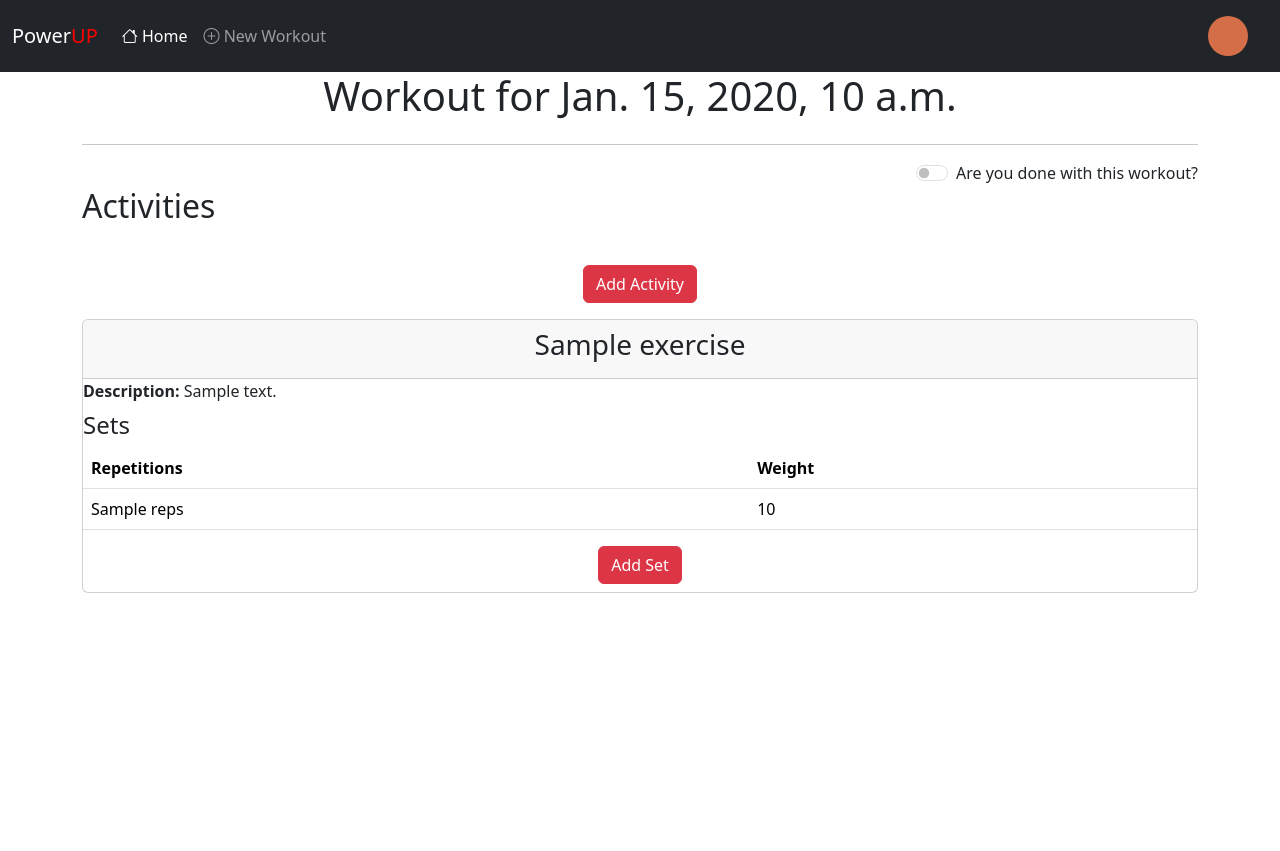
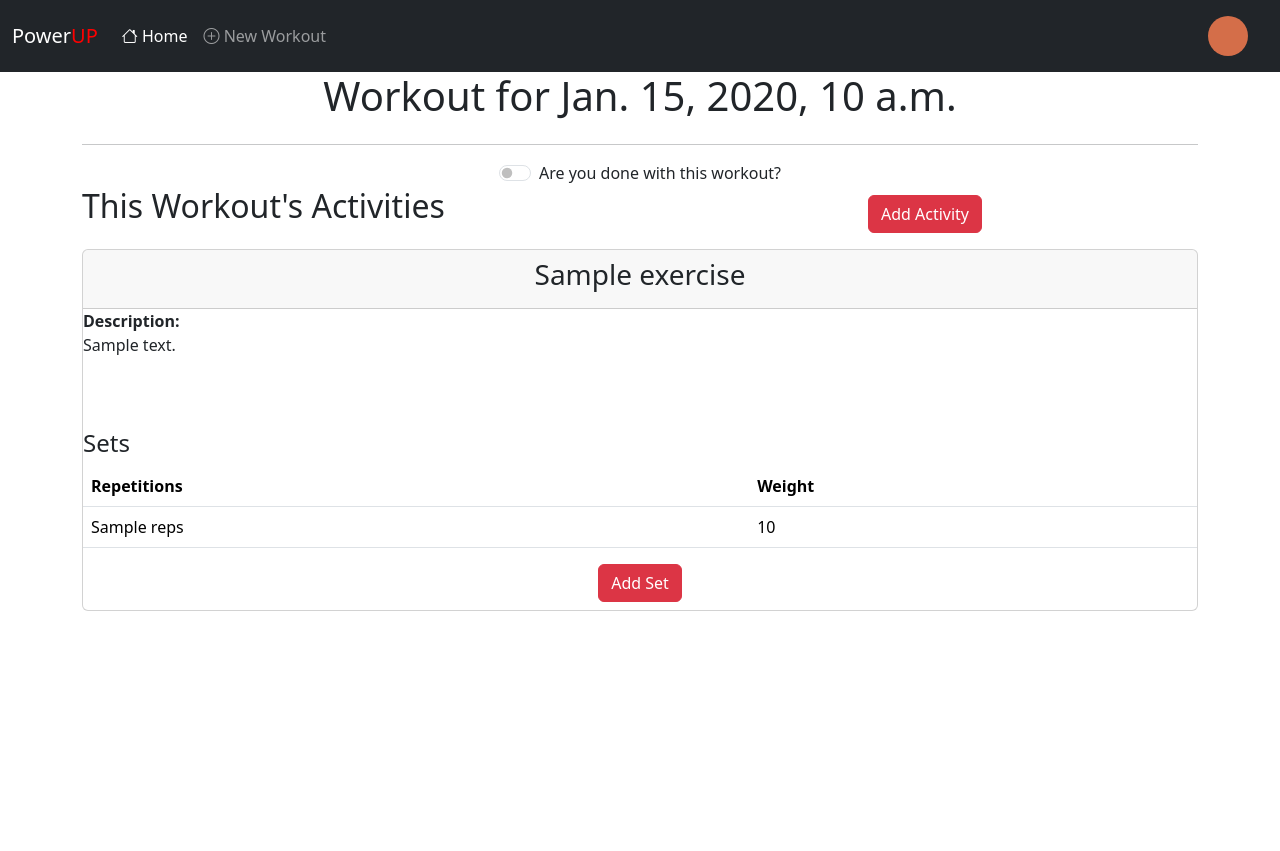
Before and after one commit to epolancot/PowerUp, a Django app: template main_app/templates/workouts/detail.html in a window 1280 px wide. Shown: the top 851 px of the page. Run offline with Django 4.2, Linux system fonts and the light colour scheme; the template is opened without the code that fills it: most values are stand-ins (such as "Sample title", 1, 10 or a date in 2020).

Commit message:
update workout details page

```diff
--- a/main_app/templates/workouts/detail.html
+++ b/main_app/templates/workouts/detail.html
@@ -2,10 +2,12 @@
 
 {% block content %}
 <div class="row text-center">
-    <h1>Workout for {{ workout.date }}</h1>
+    <div class="col">
+        <h1>Workout for {{ workout.date }}</h1>
+    </div>
 </div>
 <hr />
-<div class="d-flex flex-column align-items-end">
+<div class="d-flex flex-column align-items-center">
     <div>
         <form>
             <div class="form-check form-switch">
@@ -16,23 +18,36 @@
     </div>
 </div>
 <div class="row">
-    <div class="container">
-        <h2>Activities</h2><br />
+    <div class="col">
+        <h2>This Workout's Activities</h2>
+    </div>
+    <div class="col d-flex align-items-end">
         <div class="container text-center mt-2">
             <form action="/workouts/{{ workout.id }}/search">
                 <button type="submit" class="btn btn-danger">Add Activity</button>
             </form>
         </div>
+    </div>
+</div>
+<div class="row">
+    <div class="container">
         {% for activity in workout.activity_set.all %}
         <div class="card activities-card mt-3">
             <div class="card-header text-center">
                 <h3>{{ activity.exercise.name }}</h3>
             </div>
             <div class="card-content align-items-center">
-                <b>Description: </b>{{ activity.exercise.description |striptags}}<br />
+                <b>Description: </b><br/>
+                <p class="card-text">
+                    {{ activity.exercise.description |striptags}}
+                </p>
+                <br />
+                <br />
                 {% if activity.exercise.category == 15 %}
                 <div>
-                    <b>Duration: </b><br />
+                    {% for set in activity.set_set.all %}
+                        <b>Duration: </b>{{ set.duration }}
+                    {% endfor %}
                 </div>
                 {% else %}
                 <h4 class="mt-2">Sets</h4>
@@ -60,7 +75,7 @@
                 {% if activity.exercise.category == 15 %}
                 <button type="button" class="btn btn-danger mb-2" data-bs-toggle="modal"
                     data-bs-target="#{{ activity.id }}modal">
-                    Add duration
+                    Set duration
                 </button>
                 {% else %}
                 <button type="button" class="btn btn-danger mb-2" data-bs-toggle="modal"
@@ -74,14 +89,14 @@
                 <div class="modal-dialog">
                     <div class="modal-content">
                         <div class="modal-header">
+                            {% if activity.exercise.category == 15 %}
+                            <h5 class="modal-title" id="{{ activity.id }}Label">{{ activity.exercise.name }}</h5>
+                            {% else %}
                             <h5 class="modal-title" id="{{ activity.id }}Label">{{ activity.exercise.name }} Sets</h5>
+                            {% endif %}
                             <button type="button" class="btn-close" data-bs-dismiss="modal" aria-label="Close"></button>
                         </div>
                         <div class="modal-body">
-                            <!----------------------------
-
-                                DURATION ISSUE
-                                ----------------------------->
                             <form action="/workouts/{{ workout.id }}/create_set/{{ activity.id }}/" method="POST">
                                 {% csrf_token %}
                                 {% if activity.exercise.category == 15 %}
@@ -98,7 +113,7 @@
                                 {% else %}
                                 <label class="form-label" for="rep_input_{{ activity.id }}"><b>Repetitions: </b></label>
                                 <input type="text" name="reps" maxlength="5" id="rep_input_{{ activity.id }}"
-                                    placeholder="" value="">
+                                    placeholder="" value="0">
                                 <br />
                                 <label class="form-label" for="weight_input_{{ activity.id }}"><b>Weight: </b></label>
                                 <input type="text" name="weight" maxlength="5" id="weight_input_{{ activity.id }}"
```
